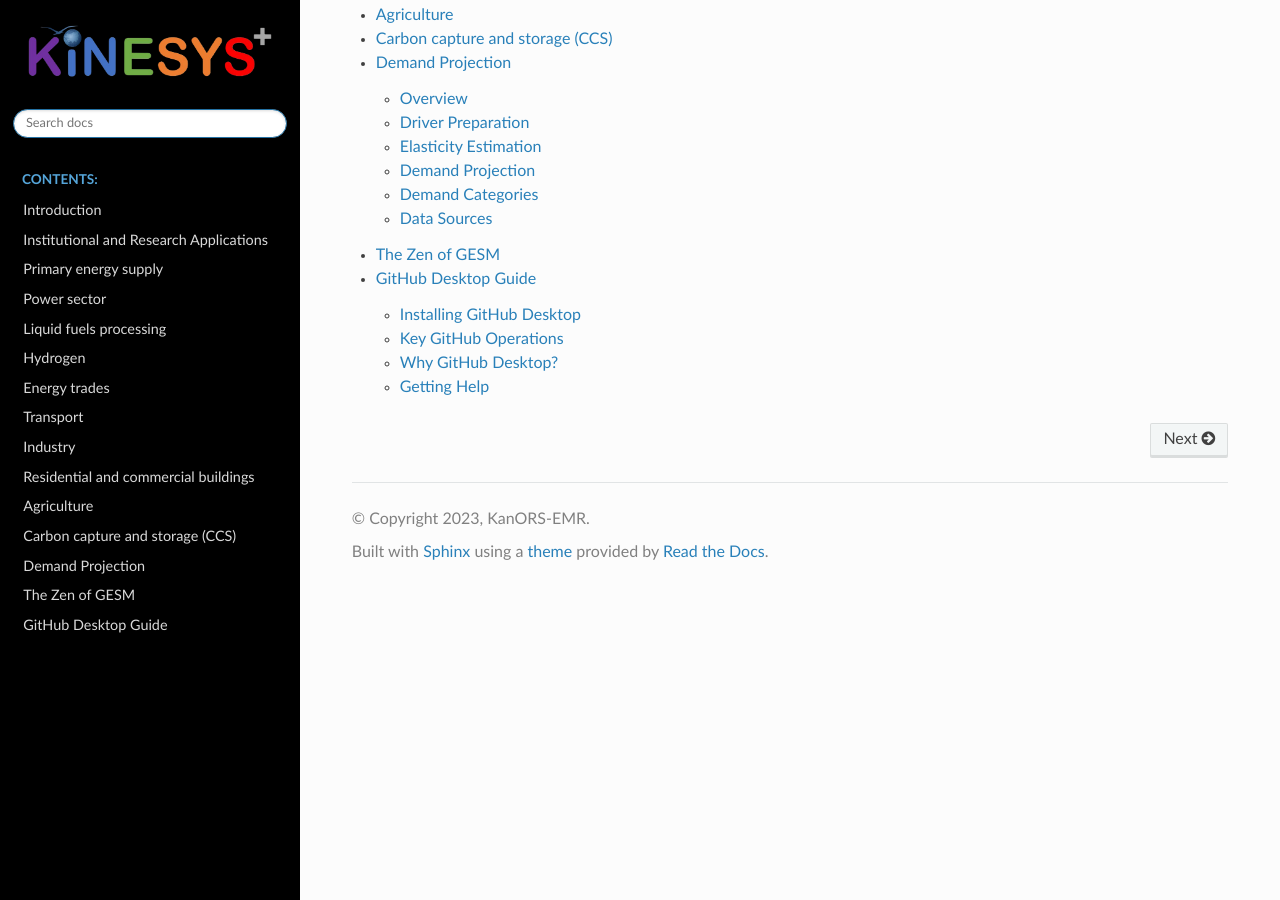
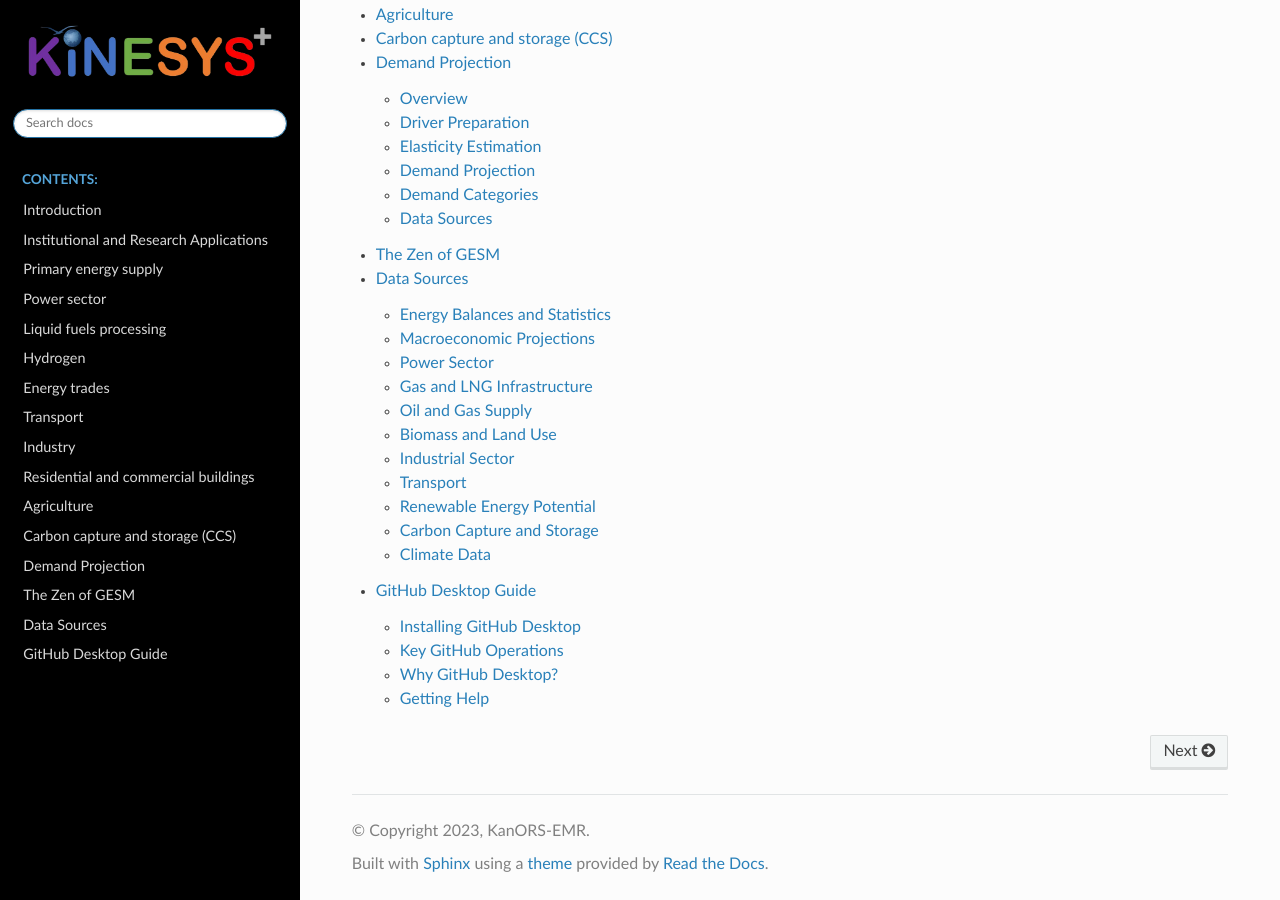
Before and after one commit to kanors-emr/Kinesys-documentation, a Sphinx documentation site: the page built from source/index.rst, in a window 1280 px wide and 900 px high, scrolled down 1874 px. Built offline with Sphinx 7.4.7 and the Read the Docs theme 3.1.0, drawn with Linux system fonts in a browser that asks for light colours; some of the changed lines change nothing that is shown.

Commit message:
data sources

```diff
--- a/source/index.rst
+++ b/source/index.rst
@@ -37,4 +37,5 @@
    pages/Carbon capture and storage (CCS)
    pages/Demand_projection
    pages/The ZEN of GESM
+   pages/Data_sources
    pages/GitHub_Desktop_Guide
--- /dev/null
+++ b/source/pages/Data_sources.rst
@@ -0,0 +1,135 @@
+############
+Data Sources
+############
+
+KiNESYS integrates data from leading international organizations and research institutions. This page documents the primary sources used to construct model instances.
+
+.. note::
+
+    Data is stored in a relational database in its native form, enabling straightforward updates when new versions become available. SQL scripts process and transform this data into VEDA-TIMES compatible formats.
+
+
+Energy Balances and Statistics
+==============================
+
+**IEA World Energy Balances (2025)**
+    Comprehensive energy statistics covering production, transformation, and final consumption by country, fuel, and flow. The foundation for base year calibration across all sectors.
+
+    *Update frequency: Annual*
+
+
+**IEA World Energy Statistics**
+    Detailed statistics on gas production, trade, and consumption. Supports gas sector calibration.
+
+
+Macroeconomic Projections
+=========================
+
+**IIASA SSP Database (Version 3)**
+    Shared Socioeconomic Pathways projections for GDP (PPP) and population under five socioeconomic narratives (SSP1-SSP5). Provides projections from base year to 2100 at country level.
+
+    *Reference: Riahi et al. (2017), Global Environmental Change*
+
+**World Bank World Development Indicators**
+    GDP sectoral composition — agriculture, industry, services, and manufacturing as percentage of GDP. Used to disaggregate total GDP into sector-specific drivers with structural convergence assumptions.
+
+
+
+Power Sector
+============
+
+**S&P Global Platts WEPP**
+    World Electric Power Plants database with unit-level details including capacity, fuel type, commissioning year, and cooling technology. Provides the foundation for vintaged existing stock representation.
+
+**IRENA Renewable Capacity Statistics**
+    Installed renewable electricity capacity by country and technology. Used for renewable capacity calibration and validation.
+
+    *Update frequency: Annual*
+
+**IEA World Energy Outlook**
+    Technology cost assumptions and regional scenario projections. Used for technology costs and scenario benchmarking (Stated Policies, Announced Pledges, Net Zero scenarios).
+
+    *Update frequency: Annual*
+
+
+Gas and LNG Infrastructure
+==========================
+
+**Global Energy Monitor - Global Gas Infrastructure Tracker**
+    Pipeline capacity, operational status, start years, and routes for gas pipelines worldwide. Used to construct interregional gas trade links.
+
+    *Update frequency: Quarterly*
+
+**Global Energy Monitor - Global LNG Infrastructure Tracker**
+
+    Liquefaction and regasification terminal capacity by country. Used for LNG trade infrastructure.
+
+
+Oil and Gas Supply
+==================
+
+**KAPSARC analysis**
+    Oil and gas production projections by breakeven price category. Accessed via KAPSARC partnership. Used to construct supply curves with price-responsive behavior.
+
+
+
+Biomass and Land Use
+====================
+
+**IIASA GLOBIOM**
+    Global Biosphere Management Model output providing biomass potential by type (energy crops, residues, forestry), price tier, and scenario. Downscaled to country level based on IEA primary biomass production.
+
+    *Reference: Havlik et al. (2014), Global Change Biology*
+
+
+Industrial Sector
+=================
+
+**USGS Mineral Commodity Summaries**
+    Mineral production statistics by country covering non-ferrous metals, non-metallic minerals, and other industrial commodities.
+
+    *Update frequency: Annual*
+
+**FAO FAOSTAT**
+    Agricultural and forestry production statistics including paper and pulp production. Used for industrial demand calibration.
+
+    *Update frequency: Annual*
+
+**Global Energy Monitor - Global Steel Infrastructure Tracker**
+    *Source to be confirmed: Global Energy Monitor Steel Tracker / World Steel Association / Custom compilation*
+
+    Steel plant capacities by technology route (BF-BOF, EAF, DRI). Used for steel sector calibration.
+
+
+Transport
+=========
+
+**OICA - Global Vehicle Population Data**
+    *Source to be confirmed: OICA / IEA Mobility Model / National statistics*
+
+    Vehicle stocks by type (cars, trucks, buses, 2-wheelers, 3-wheelers) and country. Used for transport demand calibration.
+
+
+Renewable Energy Potential
+==========================
+
+**World Bank ESMAP REZoning**
+    Renewable energy potential by zone and cost class, covering solar PV and onshore wind. Provides technical and economic potential with spatial granularity.
+
+**CM SAF SARAH + ECMWF ERA5**
+    Satellite-derived solar irradiance (SARAH) and reanalysis wind speed (ERA5) data. Provides hourly capacity factor profiles for solar and wind resources at grid-cell level.
+
+
+Carbon Capture and Storage
+==========================
+
+**ETSAP-TIAM CO2 Storage Assessment**
+    Global CO2 storage potential by storage type (saline aquifers, depleted oil/gas fields, coal seams). Based on Hendriks et al. (2004) and Dooley et al. (2005), downscaled to national level using weighting factors (coastline, area, cumulative fossil production).
+
+
+
+Climate Data
+============
+
+**IEA/KAPSARC Heating and Cooling Degree Days**
+    Population-weighted heating degree days (HDD) and cooling degree days (CDD) by country. Used to inform space heating and cooling demand and fuel-to-end-use splits in buildings.
--- a/source/pages/introduction.rst
+++ b/source/pages/introduction.rst
@@ -65,7 +65,7 @@
         - **Renewable Resource Data:** Solar/wind potentials from ESMAP, MERRA2 solar/wind profiles, and load shape data.
         - **Sectoral Data:** Renewable power capacities from IRENA, vehicle stocks, industrial production statistics from USGS and FAOStats.
 
-    Data is stored in a **relational database** in its **native form**, ensuring easy updates and smooth incorporation of new versions. **SQL scripts** process this data into Veda-compatible Excel input files, supporting custom regional aggregation and configuration.
+    Data is stored in a **relational database** in its **native form**, ensuring easy updates and smooth incorporation of new versions. **SQL scripts** process this data into Veda-compatible Excel input files, supporting custom regional aggregation and configuration. See :doc:`Data_sources` for a complete list.
 
 **Demand Projection Methodology**
     Energy demands are projected using econometrically estimated elasticities that link sectoral demands to macroeconomic drivers (GDP, population, households, and derived indicators). The appropriate driver for each region-sector combination is determined empirically based on historical fit, ensuring that projections reflect observed relationships rather than theoretical assumptions. See :doc:`Demand_projection` for details.
```
